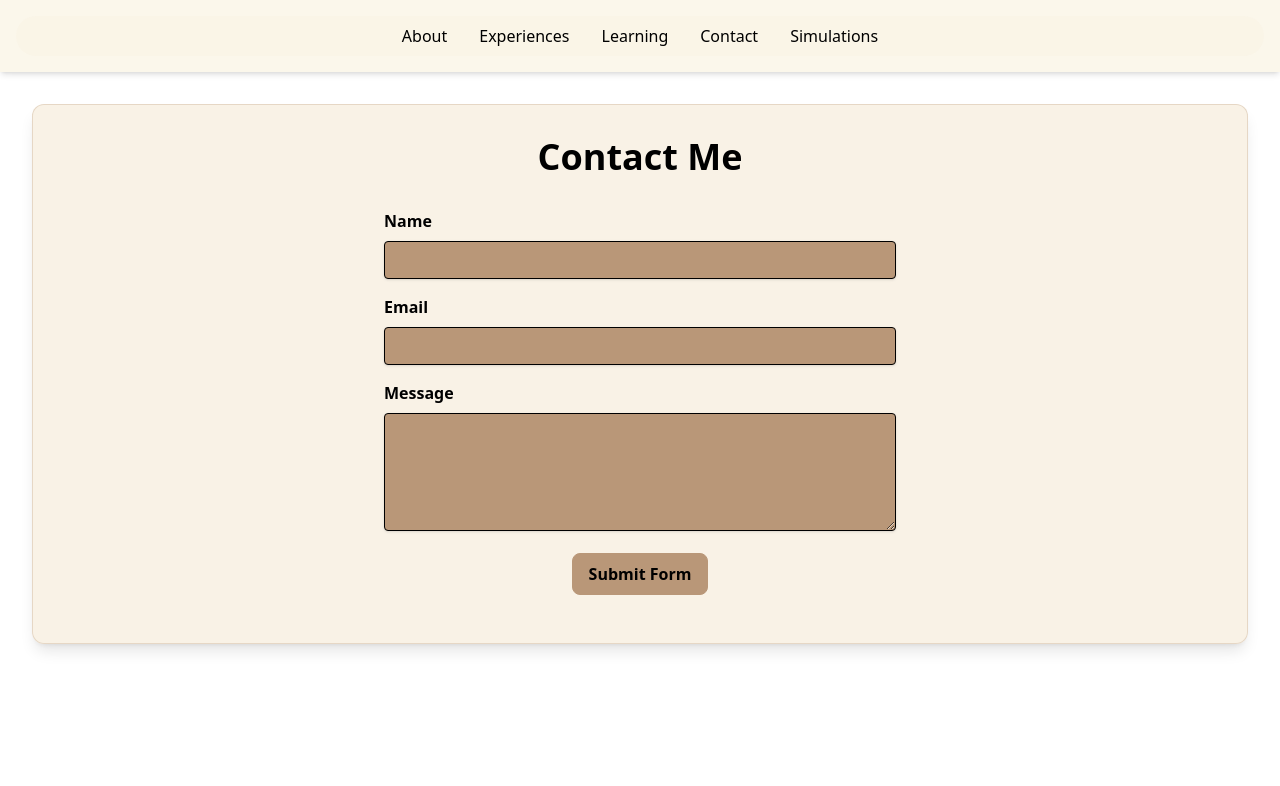
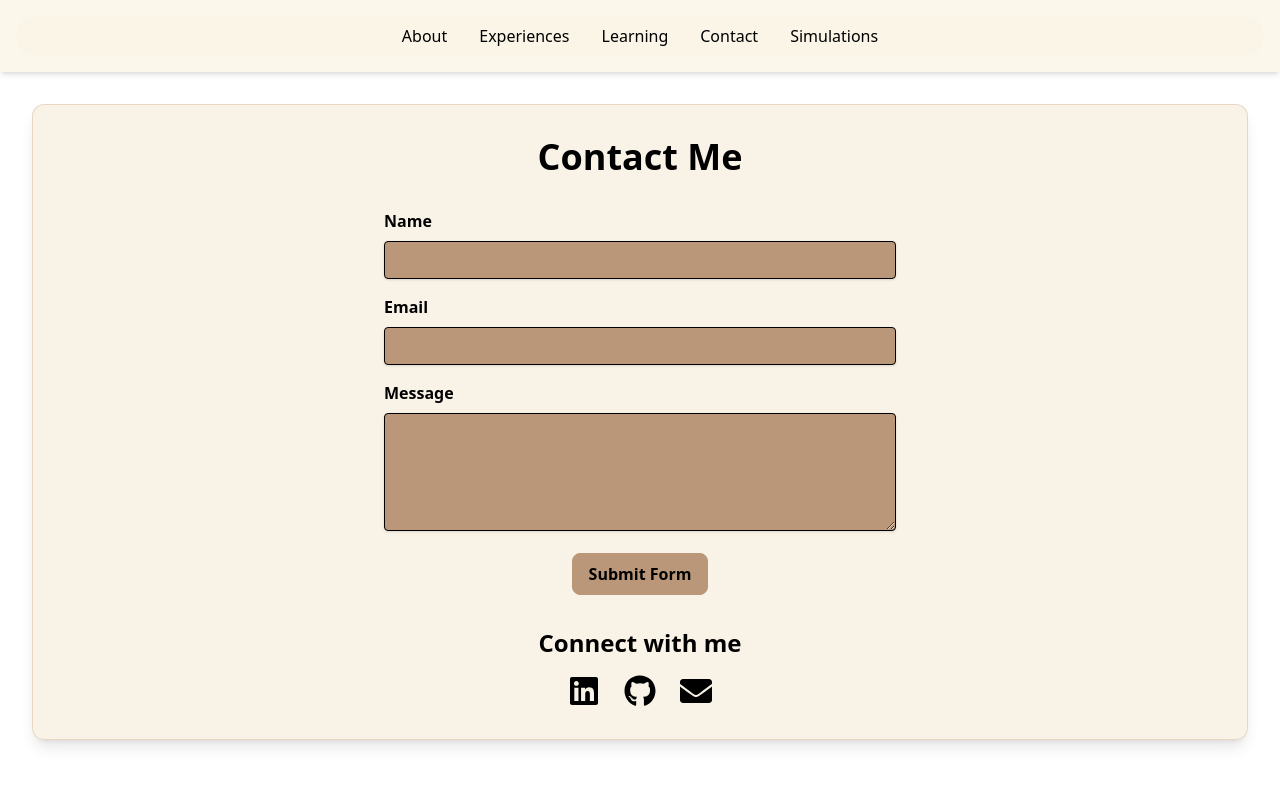
Before and after one commit to arjitjohar/arjitjohar_website, a React (Vite) app in the folder frontend/: page /contact in a window 1280 px wide. Shown: the top 786 px of the page. Built offline with nearby package versions, Linux system fonts and the light colour scheme.

Commit message:
added contact information to my website as well as image for me climbing

```diff
--- a/frontend/package.json
+++ b/frontend/package.json
@@ -16,6 +16,7 @@
     "postcss": "^8.5.6",
     "react": "^19.1.0",
     "react-dom": "^19.1.0",
+    "react-icons": "^5.5.0",
     "react-router-dom": "^7.6.2",
     "react-scroll": "^1.9.3",
     "tailwindcss": "^4.1.10"
--- a/frontend/src/pages/About.jsx
+++ b/frontend/src/pages/About.jsx
@@ -1,6 +1,6 @@
 import React from 'react';
 import goKartingImage from '../assets/arjit_go_karting_pic.JPG';
-
+import rockClimbingGif from '../assets/rock climbing video.gif';
 const About = () => (
   <div id="about" className="p-8 text-[var(--eerie-black)]">
     <div className="bg-[var(--steel-blue)]/60 backdrop-blur-sm rounded-xl shadow-lg p-8 mb-12 border border-[var(--keppel)]/30">
@@ -15,14 +15,21 @@ const About = () => (
       </div>
     </div>
 
-    <div className="bg-[var(--keppel)]/50 p-6 rounded-lg border-l-4 border-[var(--keppel)]">
-      <h2 className="text-2xl font-bold text-[var(--eerie-black)] mb-3">More About My Journey</h2>
-      <p className="mb-2 text-[var(--eerie-black)]">
-        This is a great place to expand on your story. You could mention your journey into software development, your favorite technologies, and what you enjoy doing in your free time (like go-karting!).
-      </p>
-      <p className="text-[var(--eerie-black)]">
-        This section can give visitors a deeper sense of who you are beyond the professional portfolio.
-      </p>
+    <div className="bg-[var(--keppel)]/50 p-6 rounded-lg border-l-4 border-[var(--keppel)] mt-12">
+      <h2 className="text-3xl font-bold text-[var(--eerie-black)] mb-6 text-center">From Crags to Code</h2>
+      <div className="flex flex-col md:flex-row items-center gap-8">
+        <div className="md:w-1/2">
+          <img src={rockClimbingGif} alt="Arjit Rock Climbing" className="w-full rounded-lg shadow-md" />
+        </div>
+        <div className="md:w-1/2">
+          <p className="text-lg mb-4 text-[var(--eerie-black)]">
+            For the past two years, I've been passionate about rock climbing. It's more than just a sport to me; it's a mental and physical challenge that has taught me invaluable lessons. I love the process of working through a tough route, collaborating with friends, and pushing my limits.
+          </p>
+          <p className="text-lg text-[var(--eerie-black)]">
+            Interestingly, I've found many parallels between climbing and my journey in tech. Both require creative problem-solving, resilience in the face of setbacks, clear communication with a team, and the ability to improvise when things don't go as planned. Whether I'm debugging a complex piece of code or figuring out a sequence on a boulder, the core principles remain the same.
+          </p>
+        </div>
+      </div>
     </div>
   </div>
 );
--- a/frontend/src/pages/Contact.jsx
+++ b/frontend/src/pages/Contact.jsx
@@ -1,4 +1,5 @@
 import React from 'react';
+import { FaLinkedin, FaGithub, FaEnvelope } from 'react-icons/fa';
 
 const Contact = () => {
   const [result, setResult] = React.useState("");
@@ -52,6 +53,20 @@ const Contact = () => {
         <div className="text-center mt-4">
           <span className="text-[var(--eerie-black)]">{result}</span>
         </div>
+        <div className="text-center mt-8">
+          <h2 className="text-2xl font-bold text-[var(--eerie-black)] mb-4">Connect with me</h2>
+          <div className="flex justify-center space-x-6">
+            <a href="https://www.linkedin.com/in/arjitjohar/" target="_blank" rel="noopener noreferrer" className="text-[var(--eerie-black)] hover:text-[var(--keppel)] transition-colors duration-300">
+              <FaLinkedin size={32} />
+            </a>
+            <a href="https://github.com/arjitjohar" target="_blank" rel="noopener noreferrer" className="text-[var(--eerie-black)] hover:text-[var(--keppel)] transition-colors duration-300">
+              <FaGithub size={32} />
+            </a>
+            <a href="mailto:arjitjohar@gmail.com" className="text-[var(--eerie-black)] hover:text-[var(--keppel)] transition-colors duration-300">
+              <FaEnvelope size={32} />
+            </a>
+          </div>
+        </div>
       </div>
     </div>
   );
```
Also changed, not shown: 1 other file (tests, documents, lock files or other folders).
